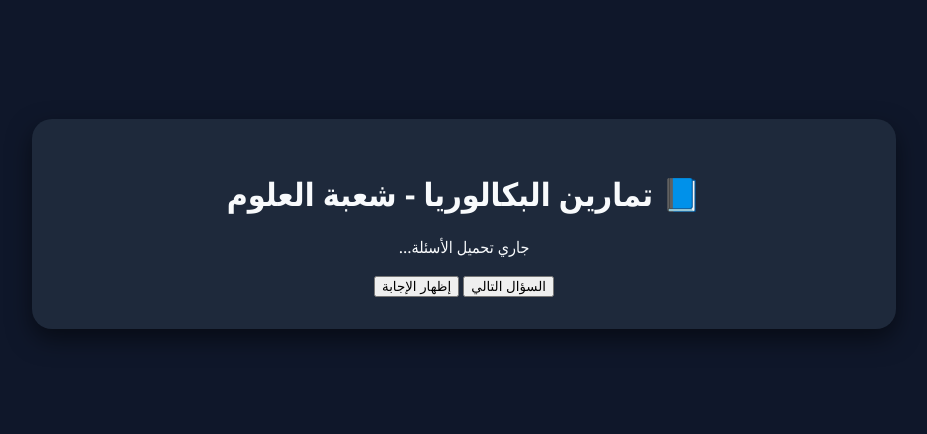
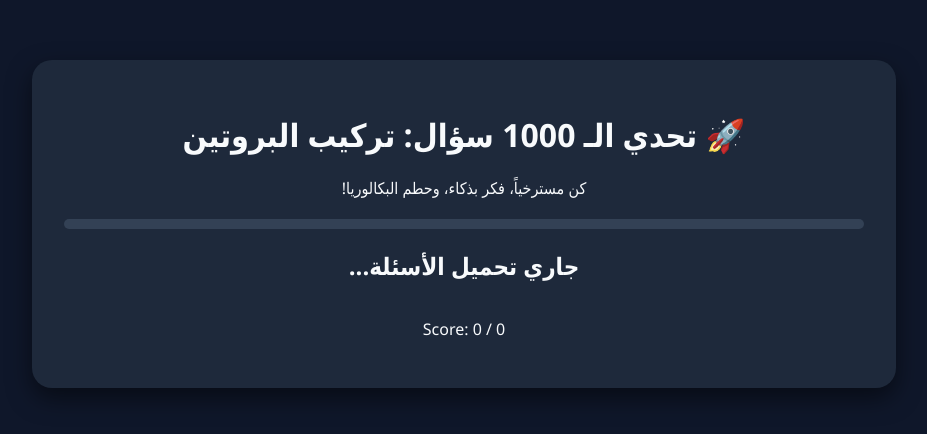
Before and after one commit to gooroyeegar-design/bac-practice, a plain HTML site: page index.html in a window 1280 px wide. Shown: the part 176-610 px from the top of the page, without its empty margins (176-1103 px from the left). Drawn offline with Linux system fonts and the light colour scheme.

Commit message:
Update index.html for quiz application layout

```diff
--- a/index.html
+++ b/index.html
@@ -1,33 +1,34 @@
 <!DOCTYPE html>
 <html lang="ar" dir="rtl">
-
 <head>
     <meta charset="UTF-8">
-    <title>تمارين البكالوريا - علوم</title>
+    <meta name="viewport" content="width=device-width, initial-scale=1.0">
+    <title>BAC Science Master - تركيب البروتين</title>
     <link rel="stylesheet" href="style.css">
 </head>
+<body>
+    <div class="container">
+        <header>
+            <h1>🚀 تحدي الـ 1000 سؤال: تركيب البروتين</h1>
+            <p>كن مسترخياً، فكر بذكاء، وحطم البكالوريا!</p>
+            <div class="progress-container">
+                <div id="progress-bar"></div>
+            </div>
+        </header>
 
-<body>
+        <main id="quiz-box">
+            <div id="question-container">
+                <h2 id="question-text">جاري تحميل الأسئلة...</h2>
+                <div id="options-grid" class="options-grid">
+                    </div>
+            </div>
+            <button id="next-btn" class="hidden">السؤال التالي ➡️</button>
+        </main>
 
-<div class="container">
-
-    <h1>📘 تمارين البكالوريا - شعبة العلوم</h1>
-
-    <div class="subject" id="subject"></div>
-
-    <div class="question-box">
-        <p id="question">جاري تحميل الأسئلة...</p>
+        <footer>
+            <p>Score: <span id="score">0</span> / <span id="total-seen">0</span></p>
+        </footer>
     </div>
-
-    <div class="buttons">
-        <button onclick="nextQuestion()">السؤال التالي</button>
-        <button onclick="showAnswer()">إظهار الإجابة</button>
-    </div>
-
-    <div class="answer" id="answer"></div>
-
-</div>
-
-<script src="script.js"></script>
+    <script src="script.js"></script>
 </body>
 </html>
```
